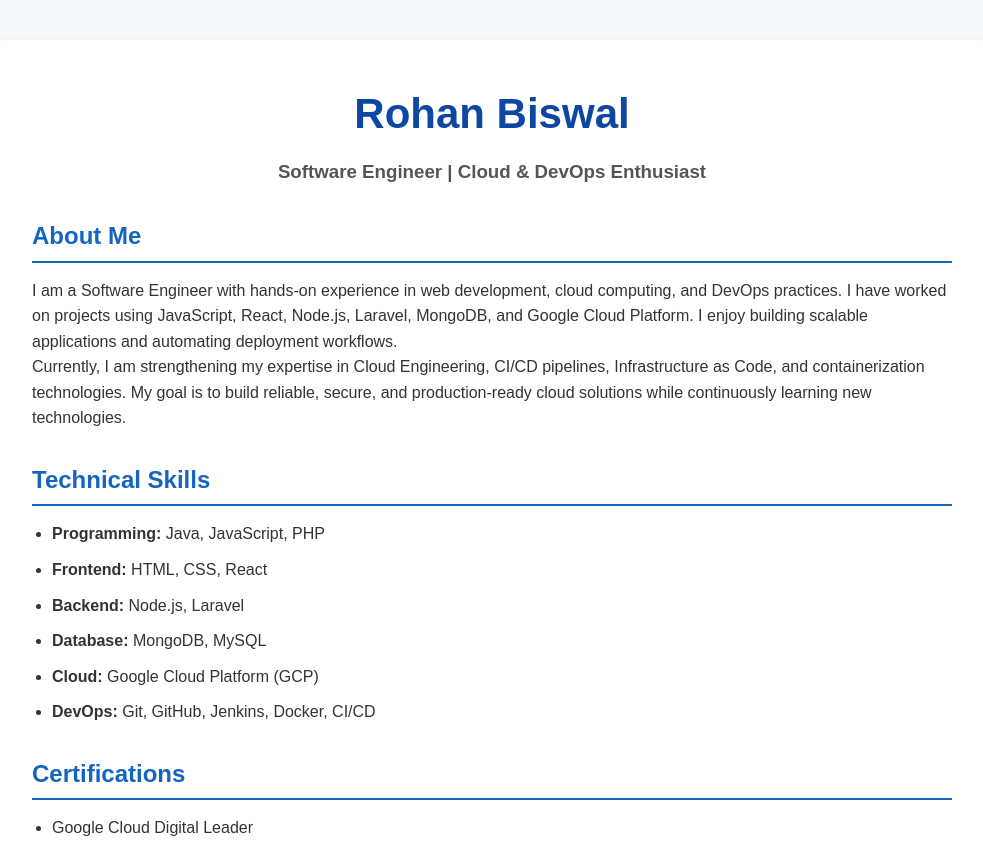
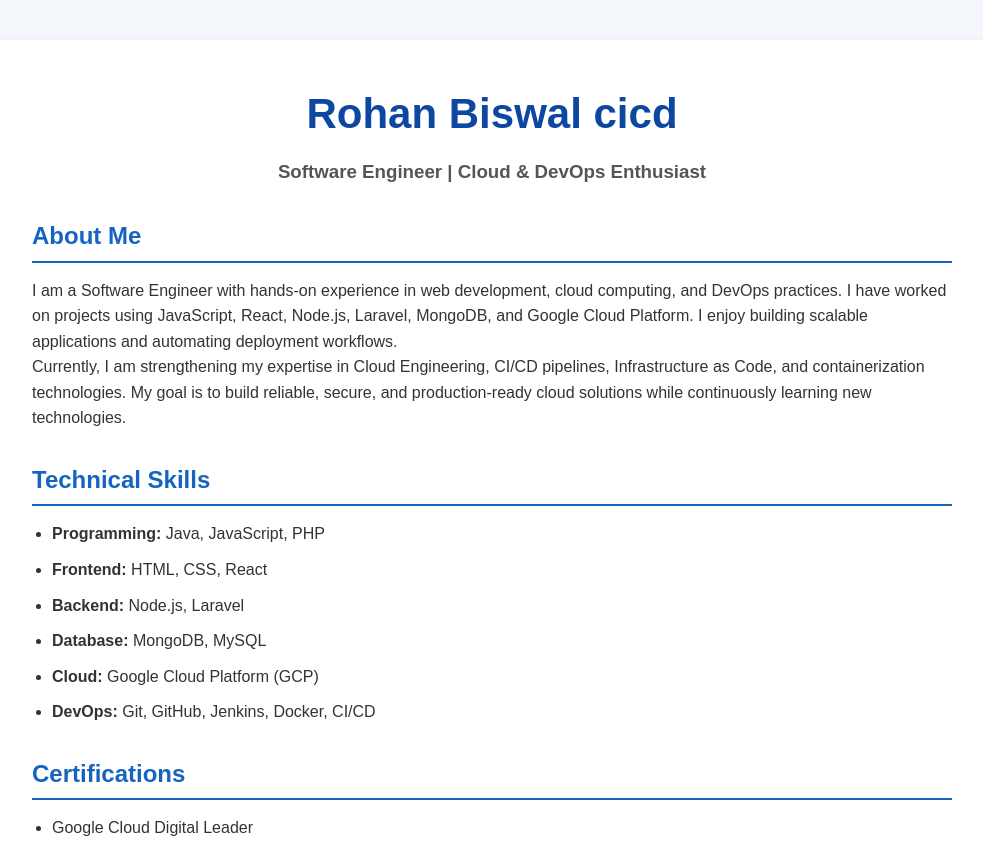
Before and after one commit to Rohan-Biswal/cloud-resume-frontend, a plain HTML site: page index.html in a window 1280 px wide. Shown: the top 844 px of the page, without its empty margins (148-1131 px from the left). Drawn offline with Linux system fonts and the light colour scheme; no server answers.

Commit message:
modify index.js and style.css

```diff
--- a/index.html
+++ b/index.html
@@ -13,7 +13,7 @@
     <div class="container">
 
         <header>
-            <h1>Rohan Biswal</h1>
+            <h1>Rohan Biswal cicd</h1>
             <h3>Software Engineer | Cloud & DevOps Enthusiast</h3>
         </header>
 
```
